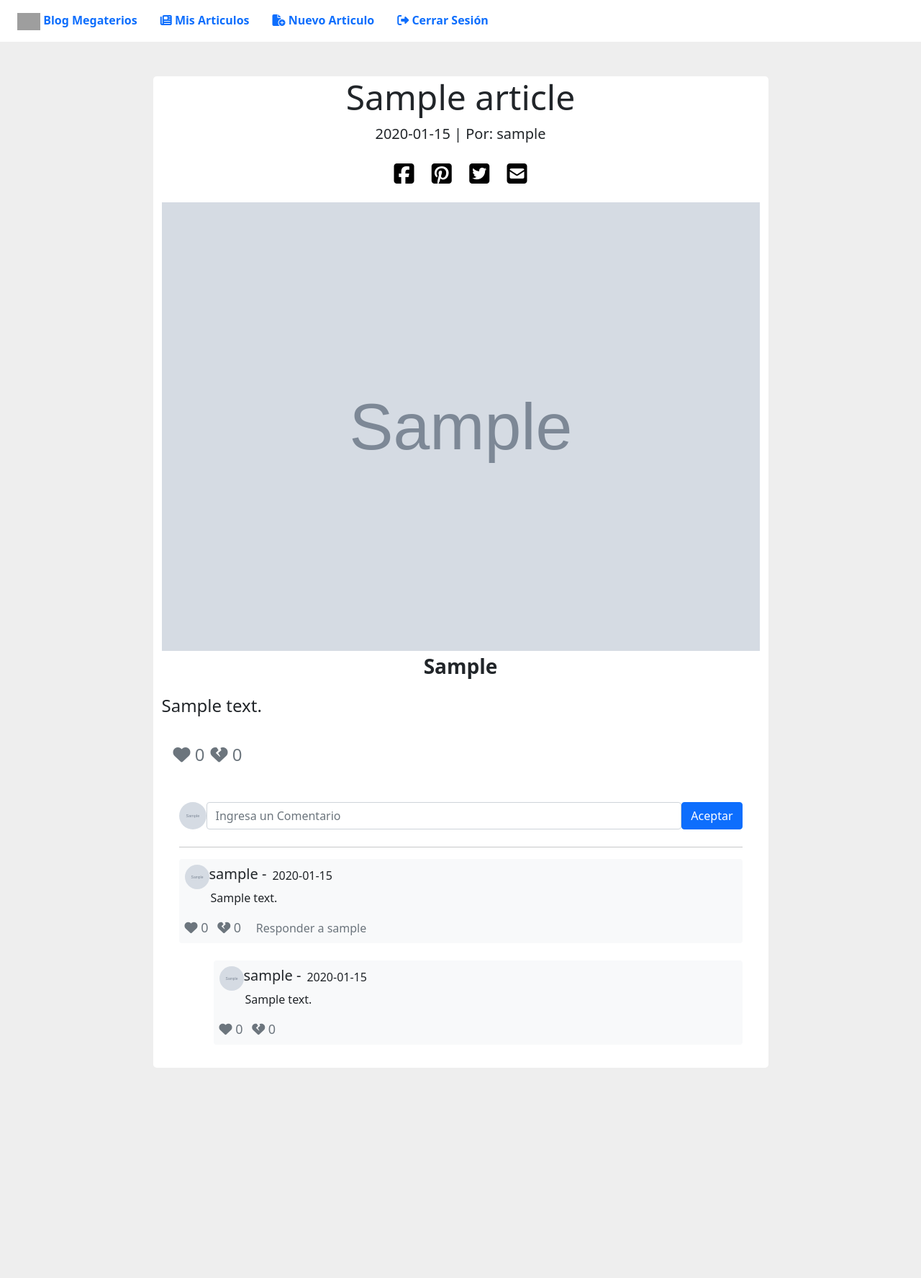
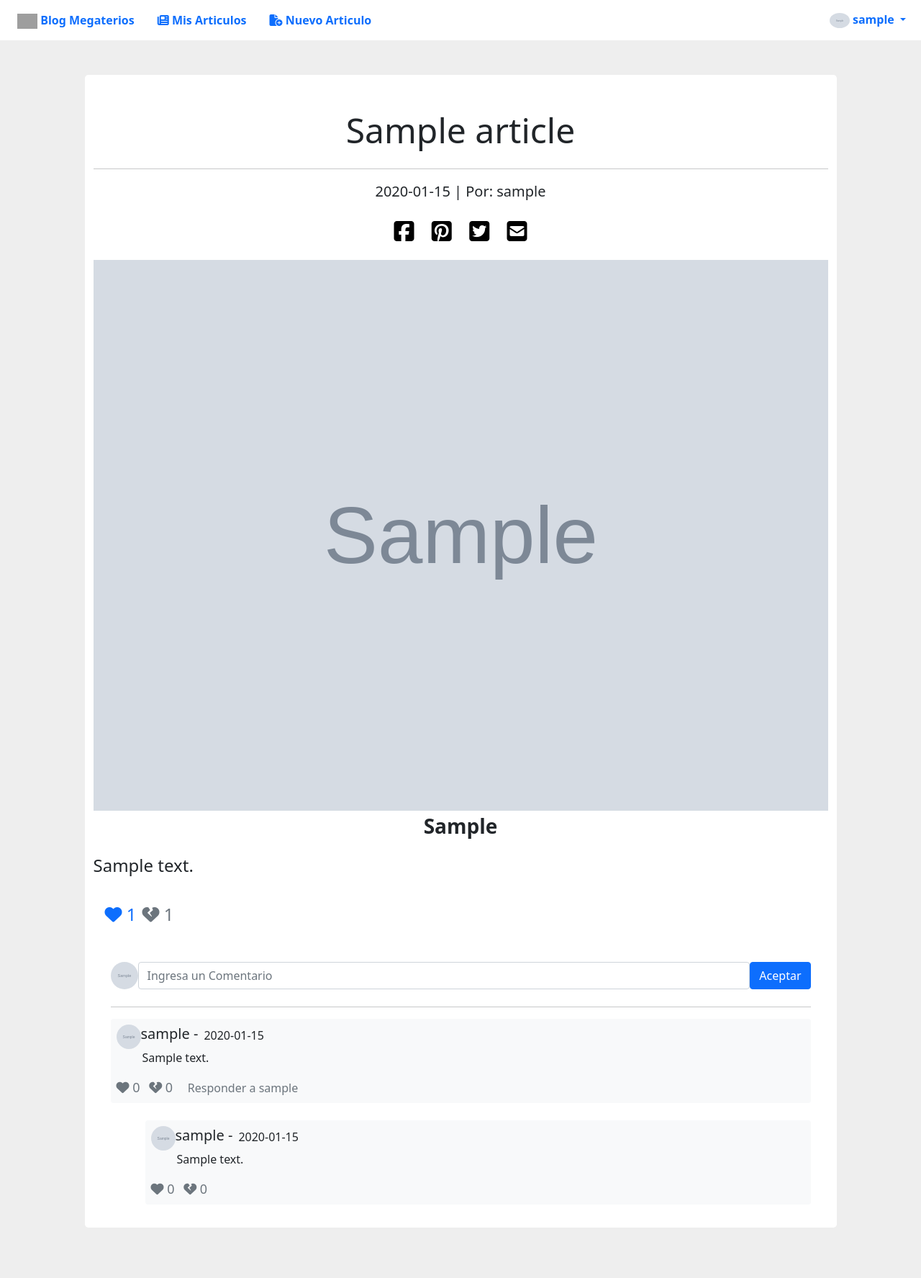
Before and after one commit to WilferCastro/MegateriosBlogV2, a Django app: a page that uses templates/base/base.html in a window 1280 px wide. Shown: the whole page at 72% size. Before the commit the page ends 1483 px from the top, so only its background shows below. Run offline with Django 4.2, Linux system fonts and the light colour scheme; a user stored in the database is signed in; tables that the repository leaves empty hold one stand-in row (values such as "Sample post"); grey boxes marked "Sample" are stand-in pictures; parts of the project's set-up code (start-up, migrations or seed data) failed here and were passed over; some libraries are stand-ins or nearby versions; grey boxes are pictures that could not be loaded.

Commit message:
Se agrego la funcionalidad de dar like y dislike a los articulos

```diff
--- a/Blog/urls.py
+++ b/Blog/urls.py
@@ -15,4 +15,6 @@ urlpatterns = [
     path('<int:pk>/<str:title>/',DetalleArticulo, name='detalle_articulo'),
     path('comentario/',Comentar, name='nuevo_comentario'),
     path('sub-comentario/',SubComentar, name='nuevo_subcomentario'),
+    path('article-nuevo-like/<int:value>/<int:pk>/',ArticleLike, name='nuevo_like'),
+    path('article-nuevo-dislike/<int:value>/<int:pk>/',ArticleDislike, name='nuevo_dislike'),
 ]
--- a/Blog/views.py
+++ b/Blog/views.py
@@ -89,15 +89,18 @@ def EliminarArticulo(request):
     article_id=request.GET.get("id_article")
     user_id=request.user.id
 
-    article=Article.objects.get(id=article_id)
+    article=get_object_or_404(Article,id=article_id)
     article.delete()
     return redirect("mis_articulos", pk=user_id)
 
 
 def DetalleArticulo(request,title,pk):
-    article=Article.objects.get(id=pk)
+    article=get_object_or_404(Article,id=pk)
+    articleLikes=""
+    if ArticleLikes.objects.filter(article_id=pk,author_id=request.user.id):
+        articleLikes=ArticleLikes.objects.get(article_id=pk,author_id=request.user.id)
 
-    return render(request, 'articulos/detalle_articulo.html', {'article': article})
+    return render(request, 'articulos/detalle_articulo.html', {'article': article,'articleLikes':articleLikes})
 
 
 @login_required
@@ -106,6 +109,10 @@ def Comentar(request):
     art=request.POST['article']
     com=request.POST['comment']
     tit=request.POST['title']
+
+    article=get_object_or_404(Article,id=art)
+    article.comments+=1
+    article.save()
 
     Comment.objects.create(author_id=aut,article_id=art,comment=com)
     return redirect("detalle_articulo", title=tit, pk=art)
@@ -119,5 +126,87 @@ def SubComentar(request):
     com=request.POST['subcomment']
     tit=request.POST['stitle']
 
+    article=get_object_or_404(Article,id=art)
+    article.comments+=1
+    article.save()
+
     SubComment.objects.create(author_id=aut,article_id=art,commentFather_id=fcom,subcomment=com)
     return redirect("detalle_articulo", title=tit, pk=art)
+
+
+@login_required
+def ArticleLike(request,value,pk):
+    author_id=request.user.id
+    article=get_object_or_404(Article,id=pk)
+    articleLikes=""
+
+    if ArticleLikes.objects.filter(article_id=pk,author_id=author_id):
+        articleLikes=ArticleLikes.objects.get(article_id=pk,author_id=author_id)
+
+        if articleLikes.value == 0:
+            #No hay un like registrado y se le asigna uno
+            articleLikes.value=1
+            articleLikes.save()
+            article.likes+=1
+            article.save()
+        elif articleLikes.value == 1:
+            #Ya hay un like registrado y se remueve
+            articleLikes.value=0
+            articleLikes.save()
+            article.likes-=1
+            article.save()
+        elif articleLikes.value == 2:
+            #Si hay un dislike registrado, re remueve y se agrega un like
+            articleLikes.value=1
+            articleLikes.save()
+            article.dislikes-=1
+            article.likes+=1
+            article.save()
+
+    else:
+        articleLikes=ArticleLikes.objects.create(article_id=pk,author_id=author_id,value=value)
+        articleLikes.value=value
+        articleLikes.save()
+        article.likes+=1
+        article.save()
+
+    return redirect("detalle_articulo",title=article.title, pk=pk)
+
+
+@login_required
+def ArticleDislike(request,value,pk):
+    author_id=request.user.id
+    article=get_object_or_404(Article,id=pk)
+    articleLikes=""
+
+    if ArticleLikes.objects.filter(article_id=pk,author_id=author_id):
+        articleLikes=ArticleLikes.objects.get(article_id=pk,author_id=author_id)
+
+        if articleLikes.value == 0:
+            #No hay un dislike registrado y se le asigna uno
+            articleLikes.value=2
+            articleLikes.save()
+            article.dislikes+=1
+            article.save()
+        elif articleLikes.value == 2:
+            #Ya hay un dislike registrado y se remueve
+            articleLikes.value=0
+            articleLikes.save()
+            article.dislikes-=1
+            article.save()
+        elif articleLikes.value == 1:
+            #Si hay un like registrado, re remueve y se agrega un dislike
+            articleLikes.value=2
+            articleLikes.save()
+            article.likes-=1
+            article.dislikes+=1
+            article.save()
+
+    else:
+        articleLikes=ArticleLikes.objects.create(article_id=pk,author_id=author_id,value=value)
+        articleLikes.value=value
+        articleLikes.save()
+        article.dislikes+=1
+        article.save()
+
+    return redirect("detalle_articulo",title=article.title, pk=pk)
--- a/templates/articulos/detalle_articulo.html
+++ b/templates/articulos/detalle_articulo.html
@@ -13,8 +13,9 @@
 
 <div class="container mt-5" style="margin-bottom: 70px;">
     <div class="d-flex justify-content-center row">
-        <div class="d-flex flex-column col-md-9 bg-white rounded-3">
-            <h1 style="font-size: 48px;" class="text-center">{{ article.title|capfirst }}</h1>
+        <div class="d-flex flex-column col-md-11 bg-white rounded-3">
+            <h1 style="font-size: 48px;" class="text-center mt-5">{{ article.title|capfirst }}</h1>
+            <hr class="sep-3" />
             <p class="text-center fs-5">{{article.date|date:'Y-m-d'}} | Por: {{ article.author.username }}</p>
 
             <div class="center">
@@ -35,15 +36,15 @@
             <div class="bg-white">
                 <ul class="list-inline d-sm-flex my-0 p-3">
                     <li class="list-inline-item g-mr-20">
-                        <a class="link text-secondary" href="#" style="font-size: 24px;">
+                        <a class="link {%if articleLikes.value != 1%}text-secondary{%endif%}" href="{% url 'nuevo_like' value=1 pk=article.id %}" style="font-size: 24px;">
                             <i class="fa-solid fa-heart"></i>
-                            0
+                            {{article.likes}}
                         </a>
                     </li>
                     <li class="list-inline-item g-mr-20">
-                        <a class="link text-secondary" href="#" style="font-size: 24px;">
+                        <a class="link {%if articleLikes.value != 2%}text-secondary{%endif%}" href="{% url 'nuevo_dislike' value=2 pk=article.id %}" style="font-size: 24px;">
                             <i class="fa-solid fa-heart-crack"></i></i>
-                            0
+                            {{article.dislikes}}
                         </a>
                     </li>
                 </ul>
@@ -80,7 +81,7 @@
                     <div class="modal-dialog">
                         <div class="modal-content">
                             <div class="modal-header">
-                                <h5 class="modal-title" id="exampleModalLabel">Información</h5>
+                                <h5 class="modal-title" id="exampleModalLabel">Responder comentario</h5>
                                 <button type="button" class="btn-close" data-bs-dismiss="modal"
                                     aria-label="Close"></button>
                             </div>
@@ -171,7 +172,7 @@
 
             </div>
             {%else%}
-
+            <hr>
             <div class="bg-white p-3">
                 <a href="{% url 'login' %}" class="link text-secondary">Inicia sesión para interactuar con las
                     publicaciones</a>
--- a/templates/articulos/editar_articulo.html
+++ b/templates/articulos/editar_articulo.html
@@ -13,7 +13,7 @@ Editar Articulo
 <section class="vh-100">
     <div class="container py-5 h-100">
         <div class="row d-flex justify-content-center align-items-center h-100">
-            <div class="col-12 col-md-8 col-lg-6 col-xl-5">
+            <div class="col-12 col-md-8 col-lg-7">
                 <div class="card shadow-2-strong" style="border-radius: 1rem;">
                     <div class="card-body p-5 text-center">
 
@@ -61,8 +61,8 @@ Editar Articulo
                             </div>
 
                             <div class="mt-3" aria-label="Basic mixed styles example">
-                                <a href="{% url 'mis_articulos' pk=user.id %}" class="btn btn-secondary btn-lg" style="float: left;width: 120px;">Cancelar</a>
-                                <button class="btn btn-primary btn-lg" style="float: right;width: 170px;">Actualizar</button>
+                                <a href="{% url 'mis_articulos' pk=user.id %}" class="btn btn-secondary btn-lg" style="float: left;"><i class="fa-solid fa-ban"></i> Cancelar</a>
+                                <button class="btn btn-primary btn-lg" style="float: right;width: 170px;"><i class="fa-solid fa-file-pen"></i> Actualizar</button>
                             </div>
 
                         </form>
--- a/templates/articulos/mis_articulos.html
+++ b/templates/articulos/mis_articulos.html
@@ -50,6 +50,7 @@ Mis Articulos
       <span class="card-text" style="float: right;">{{i.date|date:'Y-m-d'}}</span>
     </div>
     <div class="bg-white">
+      <hr>
       <ul class="list-inline d-sm-flex my-0 p-3" style="float: left;">
         <li class="list-inline-item g-mr-20">
           <span class="text-primary">
--- a/templates/articulos/nuevo_articulo.html
+++ b/templates/articulos/nuevo_articulo.html
@@ -13,7 +13,7 @@ Crear Nuevo Articulo
 <section class="vh-100">
     <div class="container py-5 h-100">
         <div class="row d-flex justify-content-center align-items-center h-100">
-            <div class="col-12 col-md-8 col-lg-6 col-xl-5">
+            <div class="col-12 col-md-8 col-lg-7">
                 <div class="card shadow-2-strong" style="border-radius: 1rem;">
                     <div class="card-body p-5 text-center">
 
@@ -61,8 +61,8 @@ Crear Nuevo Articulo
                             </div>
 
                             <div class="mt-3" aria-label="Basic mixed styles example">
-                                <a href="{% url 'articulos' %}" class="btn btn-secondary btn-lg" style="float: left;width: 120px;">Cancelar</a>
-                                <button class="btn btn-primary btn-lg" style="float: right;width: 170px;">Publicar</button>
+                                <a href="{% url 'articulos' %}" class="btn btn-secondary btn-lg" style="float: left;"><i class="fa-solid fa-ban"></i> Cancelar</a>
+                                <button class="btn btn-primary btn-lg" style="float: right;width: 170px;"><i class="fa-solid fa-file-circle-plus"></i> Publicar</button>
                             </div>
 
                         </form>
--- a/templates/base/base.html
+++ b/templates/base/base.html
@@ -20,7 +20,7 @@
     {%block header%}
     <ul class="nav nav-pills bg-white p-2">
         <li class="nav-item">
-            <a class="nav-link fw-bold {% if request.resolver_match.url_name == 'articulos' %}active{% endif %}" aria-current="page" href="{% url 'articulos' %}"> <img src="{% static 'img/megaterios.png' %}" alt="Logo" width="32"> Blog Megaterios</a>
+            <a class="nav-link fw-bold {% if request.resolver_match.url_name == 'articulos' %}active{% endif %}" aria-current="page" href="{% url 'articulos' %}"> <img src="{% static 'img/megaterios.png' %}" alt="Logo" width="28"> Blog Megaterios</a>
         </li>
 
         {% if user.is_authenticated %}
@@ -28,14 +28,23 @@
             <a href="{% url 'mis_articulos' pk=user.id %}" class="nav-link fw-bold {% if request.resolver_match.url_name == 'mis_articulos' %}active{% endif %}"><i class="fa-solid fa-newspaper"></i> Mis Articulos</a>
         </li>
 
-        <li class="nav-item">
+        <li class="nav-item me-auto">
             <a class="nav-link fw-bold {% if request.resolver_match.url_name == 'nuevo_articulo' %}active{% endif %}" href="{% url 'nuevo_articulo' %}"><i class="fa-solid fa-file-circle-plus"></i> Nuevo Articulo</a>
         </li>
 
+        <div class=" dropdown">
 
-        <li class="nav-item ml-auto">
-            <a class="nav-link fw-bold btn-outline-primary" href="{% url 'logout' %}"><i class="fa-solid fa-right-from-bracket"></i> Cerrar Sesión</a>
-        </li>
+            <button class="btn fw-bold text-primary dropdown-toggle" type="button" id="dropdownMenuButton1" data-bs-toggle="dropdown" aria-expanded="false">
+                <img class="rounded-circle" src="{{ user.image.url }}" width="28">
+                {{user.username}}
+            </button>
+            <ul class="dropdown-menu" aria-labelledby="dropdownMenuButton1">
+              <li><a class="dropdown-item" href="{% url 'logout' %}"><i class="fa-solid fa-right-from-bracket"></i> Cerrar Sesión</a></li>
+              <li><a class="dropdown-item" href="#">Another action</a></li>
+            </ul>
+          </div>
+
+
 
         {% else %}
         <!--
```
Also changed, not shown: Blog/admin.py (+6 -1 lines), Blog/models.py (+27 -1 lines), Blog/migrations/0003_alter_article_content_alter_subcomment_commentfather_and_more.py (added), static/css/style.css (line endings or trailing spaces).
